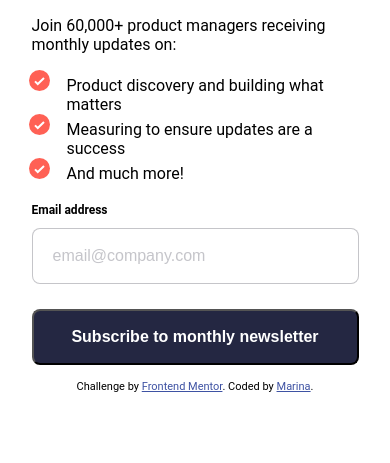
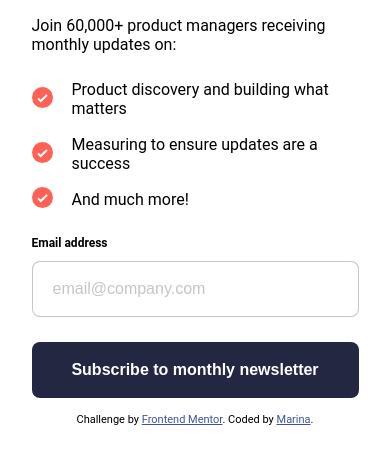
Before and after one commit to marinaongithub/frontendfriday-newsletter-sign-up-with-success-message, a plain HTML site: page index.html in a window 390 px wide. Shown: the part 369-832 px from the top of the page. Drawn offline with Linux system fonts and the light colour scheme.

Commit message:
Styled mobile subscribe page

```diff
--- a/style.css
+++ b/style.css
@@ -25,12 +25,16 @@ h1 {
 }
 
 ul {
-  list-style-image: url('assets/images/icon-list.svg');
-  padding-left: 25px;
+  padding-left: 0px;
+  list-style: none;
 }
 
 li {
-  padding-left: 10px;
+  padding: 10px 0px 7px 40px;
+  background-image: url('assets/images/icon-list.svg');
+  background-repeat: no-repeat;
+  background-position: left center;
+  background-size: 21px;
 }
 
 label {
@@ -55,6 +59,7 @@ label {
   width: 327px;
   height: 56px;
   border-radius: 8px;
+  border: none;
   margin: 15px auto;
   background-color: hsla(234, 29%, 20%, 1);
   color: hsla(0, 0%, 100%, 1);
```
